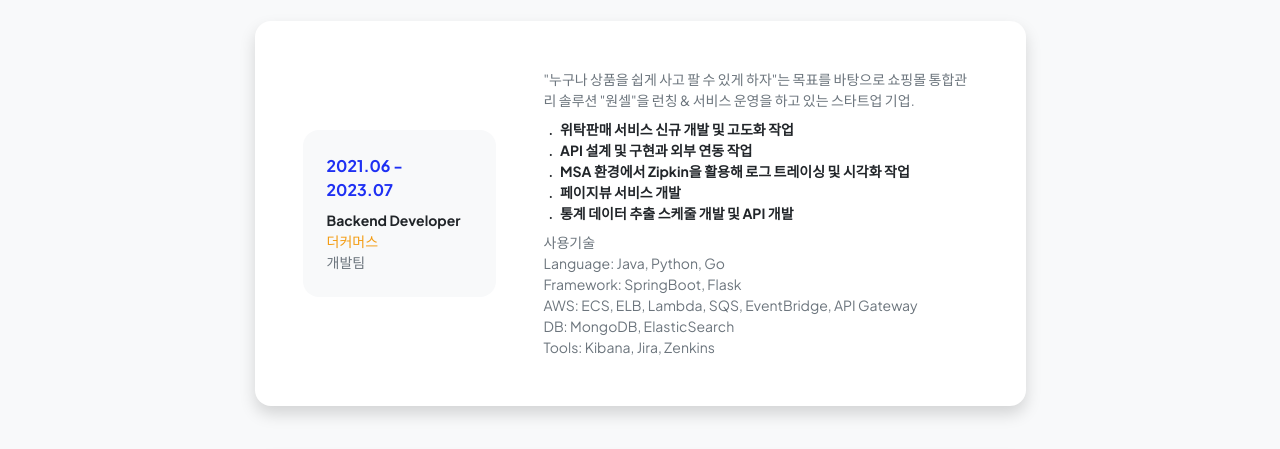
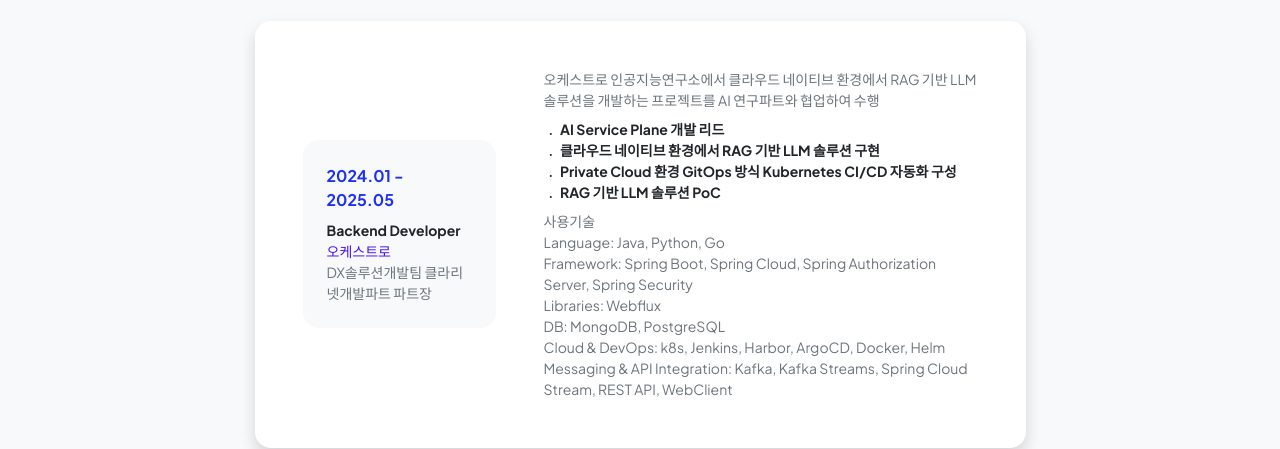
Before and after one commit to jyshine/jyshine.github.io, a plain HTML site: page resume.html in a window 1280 px wide. Shown: the part 508-957 px from the top of the page. Drawn offline with nearby package versions, Linux system fonts and the light colour scheme.

Commit message:
feat: resume okestro 추가

```diff
--- a/resume.html
+++ b/resume.html
@@ -82,6 +82,41 @@
 <!--                                    <div class="d-inline-block bi bi-download me-2"></div>-->
 <!--                                    Download Resume-->
 <!--                                </a>-->
+                            </div>
+                            <div class="card shadow border-0 rounded-4 mb-5">
+                                <div class="card-body p-5">
+                                    <div class="row align-items-center gx-5">
+                                        <div class="col text-center text-lg-start mb-4 mb-lg-0">
+                                            <div class="bg-light p-4 rounded-4">
+                                                <div class="text-primary fw-bolder mb-2">2024.01 - 2025.05</div>
+                                                <div class="small fw-bolder">Backend Developer</div>
+                                                <div class="small text-muted"><span style="color: #4612f3">오케스트로</span></div>
+                                                <div class="small text-muted">DX솔루션개발팀 클라리넷개발파트 파트장</div>
+                                            </div>
+                                        </div>
+                                        <div class="col-lg-8">
+                                            <div>
+                                                <div class="small text-muted mb-2">
+                                                    오케스트로 인공지능연구소에서 클라우드 네이티브 환경에서 RAG 기반 LLM 솔루션을 개발하는 프로젝트를 AI 연구파트와 협업하여 수행<br/>
+                                                </div>
+                                                <div class="small mb-2 fw-bold">
+                                                    ﹒ AI Service Plane 개발 리드 <br/>
+                                                    ﹒ 클라우드 네이티브 환경에서 RAG 기반 LLM 솔루션 구현 <br/>
+                                                    ﹒ Private Cloud 환경 GitOps 방식 Kubernetes CI/CD 자동화 구성<br/>
+                                                    ﹒ RAG 기반 LLM 솔루션 PoC<br/>
+                                                </div>
+                                                <div class="small text-muted">사용기술</div>
+                                                <div class="small text-muted">Language: Java, Python, Go</div>
+                                                <div class="small text-muted">Framework: Spring Boot, Spring Cloud, Spring Authorization Server, Spring Security</div>
+                                                <div class="small text-muted">Libraries: Webflux</div>
+                                                <div class="small text-muted">DB: MongoDB, PostgreSQL</div>
+                                                <div class="small text-muted">Cloud & DevOps: k8s, Jenkins, Harbor, ArgoCD, Docker, Helm</div>
+                                                <div class="small text-muted">Messaging & API Integration: Kafka, Kafka Streams, Spring Cloud Stream, REST API, WebClient
+                                                </div>
+                                            </div>
+                                        </div>
+                                    </div>
+                                </div>
                             </div>
                             <!-- Experience Card 1-->
                             <div class="card shadow border-0 rounded-4 mb-5">
```
